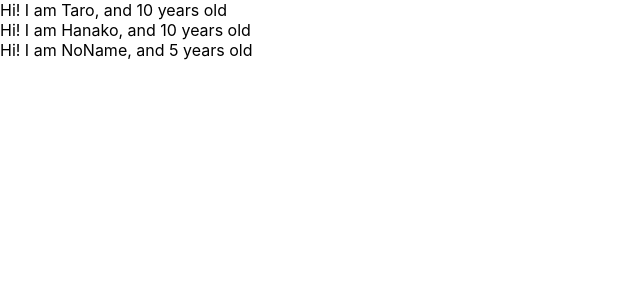
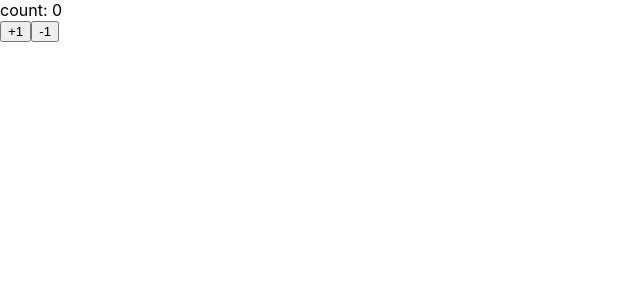
Before and after one commit to kobatta/crud-react-redux, a React (Create React App) app: page / in a window 1280 px wide. Shown: the top 300 px of the page, without its empty margins (0-640 px from the left). Built offline with nearby package versions, Linux system fonts and the light colour scheme.

Commit message:
learn state and setState

```diff
--- a/src/App.js
+++ b/src/App.js
@@ -1,5 +1,5 @@
-import React from 'react';
-import PropTypes from 'prop-types';
+import React, {Component} from 'react';
+
 
 //function App() {
 //
@@ -11,29 +11,28 @@
  // );
 //}
 
-const App = () => {
-  const profiles = [
-    {name: "Taro", age: 10},
-    {name: "Hanako", age: 10},
-    {name: "NoName", age: 5}
-  ]
+const App = () => (<Counter></Counter>)
+
+class Counter extends Component {
+  constructor(props) {
+    super(props)
+    console.log(this.state)
+    this.state = {count: 0}
+  }
+
+  handlePlusButton = () => {
+    this.setState({count: this.state.count + 1})
+    this.setState({count: this.state.count - 1})
+  }
+  render() {
   return (
-  <div>
-    {
-      profiles.map((profile, index) => {
-        return <User name={profile.name} age={profile.age} key={index}/>
-      })
-    }
-  </div>
+    <React.Fragment>
+    <div>count: {this.state.count}</div>
+    <button onClick={this.handlePlusButton}>+1</button>
+    <button onClick={this.handlePlusButton}>-1</button>
+    </React.Fragment>
   )
+  }
 }
 
-const User = (props) => {
-  return <div>Hi! I am {props.name}, and {props.age} years old </div>
-}
-
-User.propTypes = {
-  name: PropTypes.string,
-  age:  PropTypes.number.isRequired
-}
 export default App;
```
